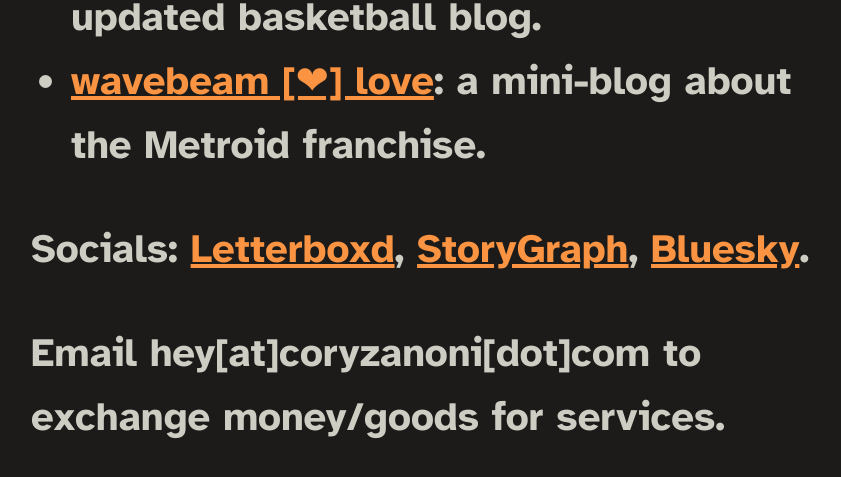
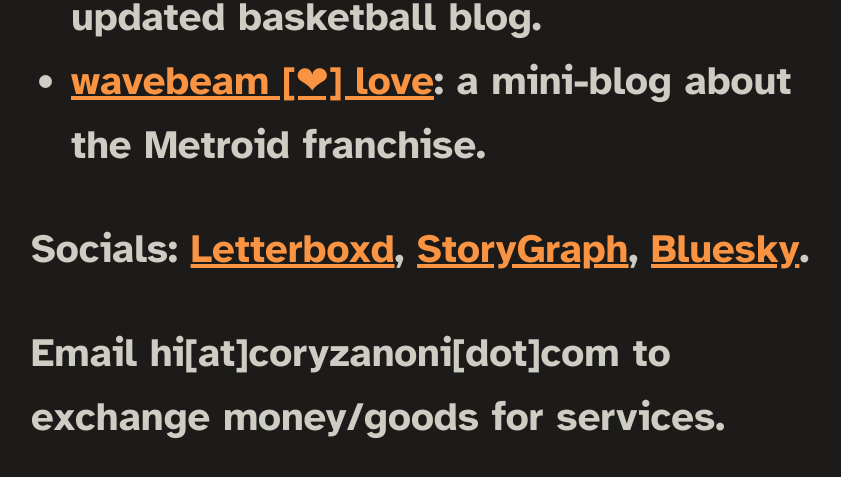
Before and after one commit to inonaz/cz_v2, a plain HTML site: page index.html in a window 1280 px wide. Shown: the part 707-1184 px from the top of the page, without its empty margins (209-1050 px from the left). Drawn offline with Linux system fonts and the light colour scheme.

Commit message:
Update index.html

```diff
--- a/index.html
+++ b/index.html
@@ -17,7 +17,7 @@
     <li><a href="https://www.wavebeam.love">wavebeam [❤] love</a>: a mini-blog about the Metroid franchise.</li>
 </ul></p>
 <p>Socials: <a href="https://letterboxd.com/idkcz/">Letterboxd</a>, <a href="https://app.thestorygraph.com/profile/idkcz">StoryGraph</a>, <a href="https://bsky.app/profile/idkcz.bsky.social">Bluesky</a>.</p>
-    <p>Email hey[at]coryzanoni[dot]com to exchange money/goods for services.</p>
+    <p>Email hi[at]coryzanoni[dot]com to exchange money/goods for services.</p>
     <script src="script.js"></script>
 </body>
 </html>
```
